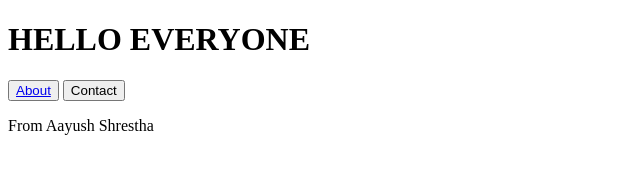
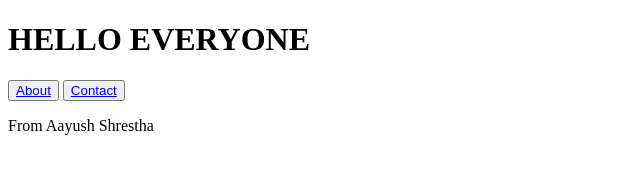
Before and after one commit to ajaayushdeku/webtech, a plain HTML site: page index.html in a window 1280 px wide. Shown: the full height of the page, 0-640 px from the left. Drawn offline with Linux system fonts and the light colour scheme.

Commit message:
update contact button

```diff
--- a/index.html
+++ b/index.html
@@ -7,7 +7,7 @@
 <h1><th>HELLO EVERYONE</th></h1>
 <button type="button"><a href="file:///C:/Users/D3LL/Desktop/GCES/about.html">About</a></button>
 
-<button type="button">Contact</button>
+<button type="button"><a href="file:///C:/Users/D3LL/Desktop/GCES/about.html">Contact</a></button>
 <p>From Aayush Shrestha</p>
 </body>
 </html>
```
